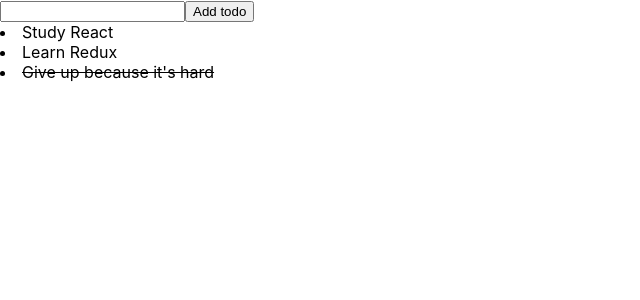
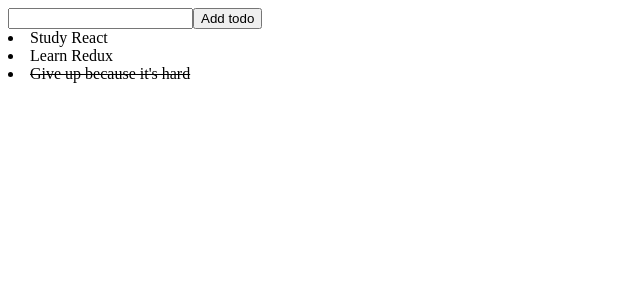
Before and after one commit to Arnesfield/react-todo, a React (Create React App) app: page / in a window 1280 px wide. Shown: the top 300 px of the page, without its empty margins (0-640 px from the left). Built offline with nearby package versions, Linux system fonts and the light colour scheme.

Commit message:
Update css files to scss

```diff
--- a/src/assets/css/index.js
+++ /dev/null
@@ -1 +0,0 @@
-import "./index.css";
--- a/src/assets/css/index.css
+++ b/src/assets/scss/index.scss
@@ -1,4 +1,5 @@
-body {
+// a file that was never used lool
+/* body {
   margin: 0;
   font-family: -apple-system, BlinkMacSystemFont, "Segoe UI", "Roboto", "Oxygen",
     "Ubuntu", "Cantarell", "Fira Sans", "Droid Sans", "Helvetica Neue",
@@ -10,4 +11,4 @@ body {
 code {
   font-family: source-code-pro, Menlo, Monaco, Consolas, "Courier New",
     monospace;
-}
+} */
--- a/src/index.js
+++ b/src/index.js
@@ -4,7 +4,7 @@ import App from "./App";
 import * as serviceWorker from "./serviceWorker";
 
 // import css assets
-import "./assets/css/";
+import "./assets/scss/index.scss";
 
 ReactDOM.render(<App />, document.getElementById("root"));
 
```
